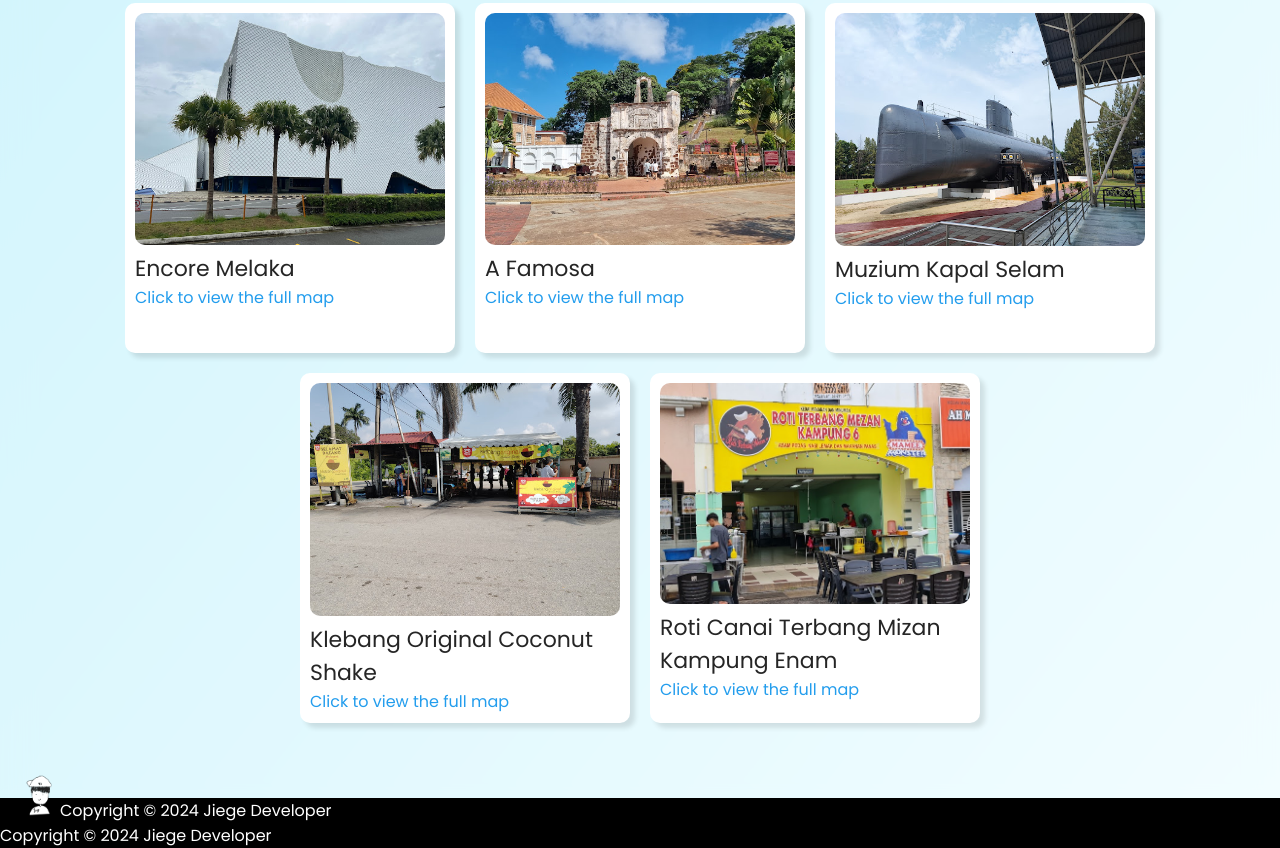
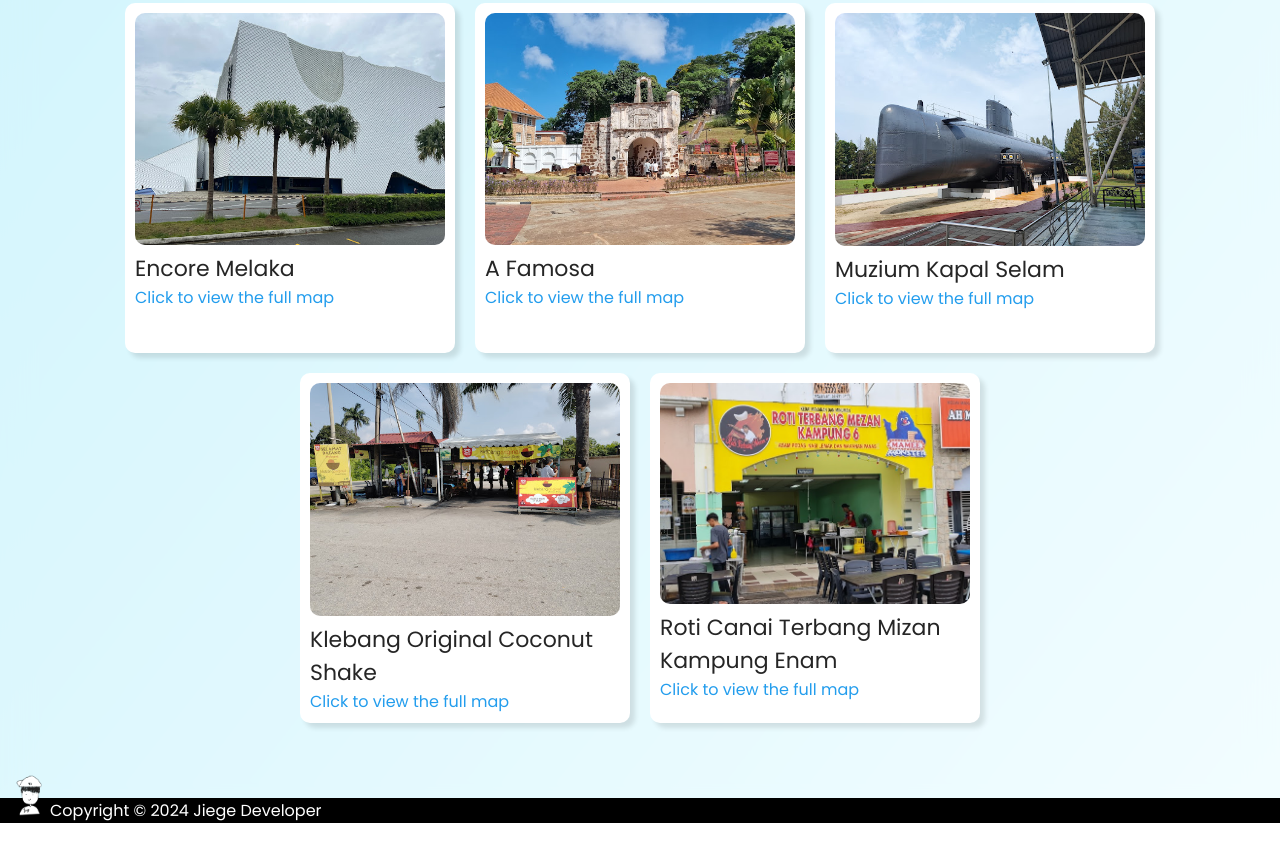
Before and after one commit to GaoZi2014/melaka-homestay_web, a plain HTML site: page touristSpot.html in a window 1280 px wide. Shown: the part 1324-2172 px from the top of the page. After the commit the page ends 2147 px from the top, so only its background shows below. Drawn offline with Linux system fonts and the light colour scheme; a web font is replaced by a local one.

Commit message:
Fixed some bug

```diff
--- a/style.css
+++ b/style.css
@@ -164,7 +164,7 @@ nav li:first-child{
 }
 
 .copyright span {
-  margin-left: 20px;
+  margin-left: 10px;
 }
 
 .flex {
--- a/touristSpot.html
+++ b/touristSpot.html
@@ -271,10 +271,6 @@
       </div>
     </div>
   </div>
-
-  <div class="copyright">
-    <p>Copyright &copy; 2024 Jiege Developer</p>
-  </div>
   <script src="script.js"></script>
   <script src="https://kit.fontawesome.com/09f3feb132.js" crossorigin="anonymous"></script>
 </body>
```
Also changed, not shown: padlocks.html (+0 -3 lines).
